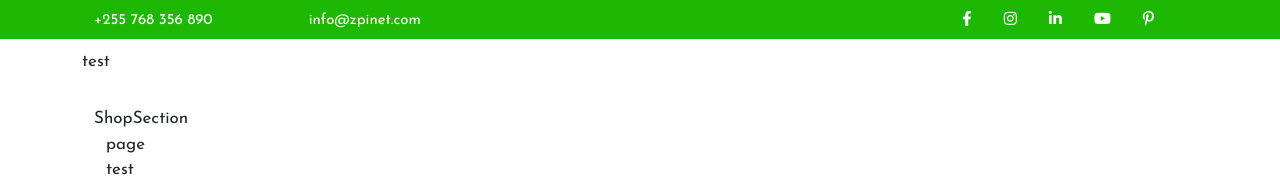
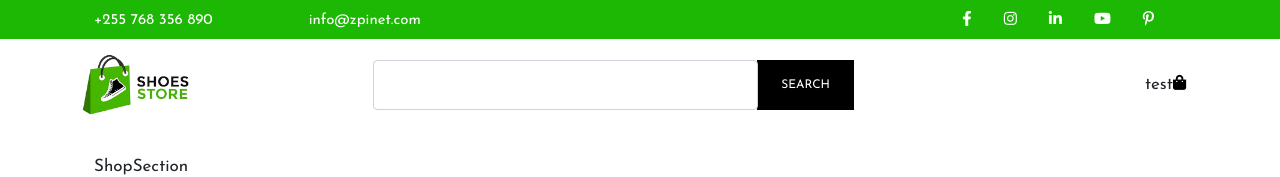
Before and after one commit to Na-Young-Woo/shoeShop, a React (Create React App) app: page / in a window 1280 px wide. Shown: the top 177 px of the page. Built offline with nearby package versions, Linux system fonts and the light colour scheme.

Commit message:
Header pc버전 일부 추가

```diff
--- a/src/components/Header.jsx
+++ b/src/components/Header.jsx
@@ -59,7 +59,32 @@ const Header = () => {
               </div>
             </div>
           </div>
-          <div className="pc-header">test</div>
+          <div className="pc-header">
+            <div className="row">
+              <div className="col-md-3 col-6 d-flex align-items-center">
+                <Link className="navbar-brand" to="/">
+                  <img src="/images/logo.png" alt="logo" />
+                </Link>
+              </div>
+              <div className="col-md-6 col-8 d-flex align-items-center">
+                <form action="" className="input-group">
+                  <input
+                    type="search"
+                    className="form-control rounded search"
+                  />
+                  <button className="search-button">search</button>
+                </form>
+              </div>
+              <div className="col-md-3 d-flex align-items-center justify-content-end Login-Register">
+                test{}
+                <Link to="/cart">
+                  <i className="fas fa-shopping-bag">
+                    <span className="badge"></span>
+                  </i>
+                </Link>
+              </div>
+            </div>
+          </div>
         </div>
       </div>
     </div>
```
